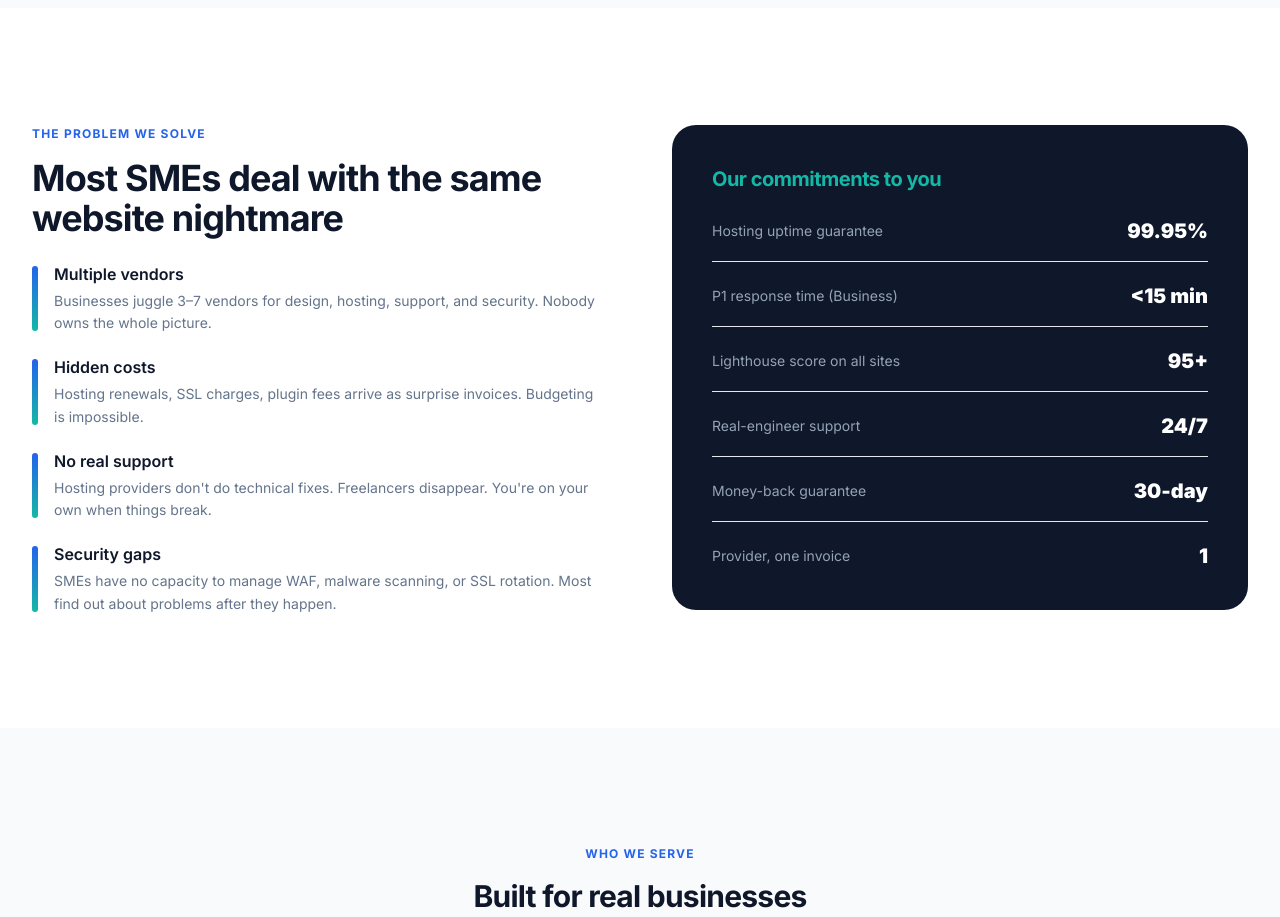
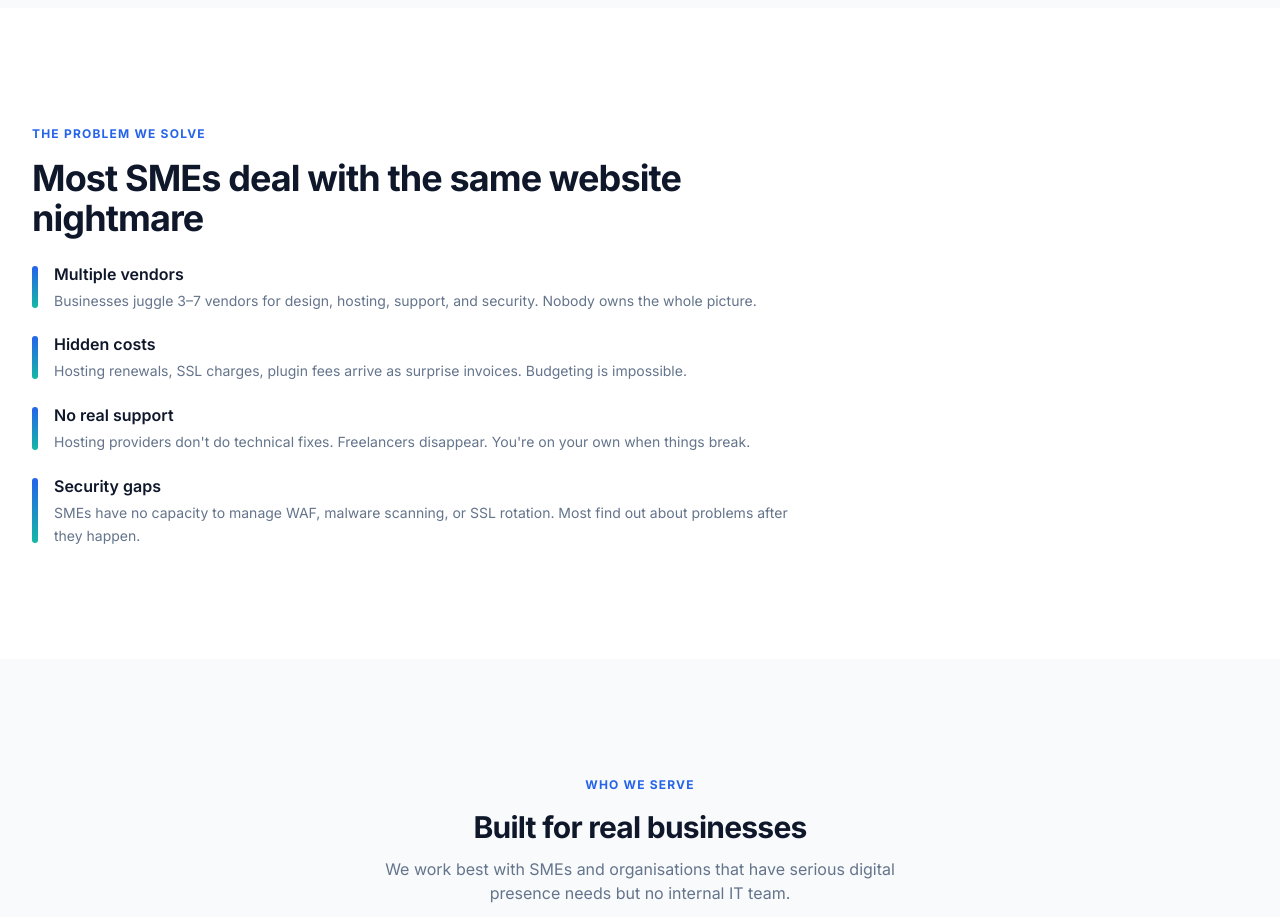
Before and after one commit to bazionwebs/bazionweb, a Next.js app in the folder apps/web/: page /about in a window 1280 px wide. Shown: the part 1620-2537 px from the top of the page. Built offline with nearby package versions, Linux system fonts and the light colour scheme.

Commit message:
fix(about): remove stats card from public problem section entirely

```diff
--- a/apps/web/src/app/(public)/about/page.tsx
+++ b/apps/web/src/app/(public)/about/page.tsx
@@ -143,9 +143,8 @@ export default function AboutPage() {
       {/* The problem we solve */}
       <section className="section bg-white">
         <div className="container-default">
-          <div className="grid grid-cols-1 lg:grid-cols-2 gap-16 items-center">
-            <div>
-              <span className="eyebrow">The Problem We Solve</span>
+          <div className="max-w-3xl">
+            <span className="eyebrow">The Problem We Solve</span>
               <h2 className="text-3xl md:text-4xl font-bold text-[#0F172A] mb-6">
                 Most SMEs deal with the same website nightmare
               </h2>
@@ -165,25 +164,6 @@ export default function AboutPage() {
                   </div>
                 ))}
               </div>
-            </div>
-            <div className="bg-[#0F172A] rounded-3xl p-8 md:p-10 text-white">
-              <h3 className="text-xl font-bold mb-6 text-[#14B8A6]">Our commitments to you</h3>
-              <div className="space-y-5">
-                {[
-                  ['99.95%', 'Hosting uptime guarantee'],
-                  ['<15 min', 'P1 response time (Business)'],
-                  ['95+', 'Lighthouse score on all sites'],
-                  ['24/7', 'Real-engineer support'],
-                  ['30-day', 'Money-back guarantee'],
-                  ['1', 'Provider, one invoice'],
-                ].map(([val, label]) => (
-                  <div key={label} className="flex items-center justify-between border-b border-white/8 pb-4 last:border-0 last:pb-0">
-                    <span className="text-slate-400 text-sm">{label}</span>
-                    <span className="text-xl font-black text-white">{val}</span>
-                  </div>
-                ))}
-              </div>
-            </div>
           </div>
         </div>
       </section>
```
